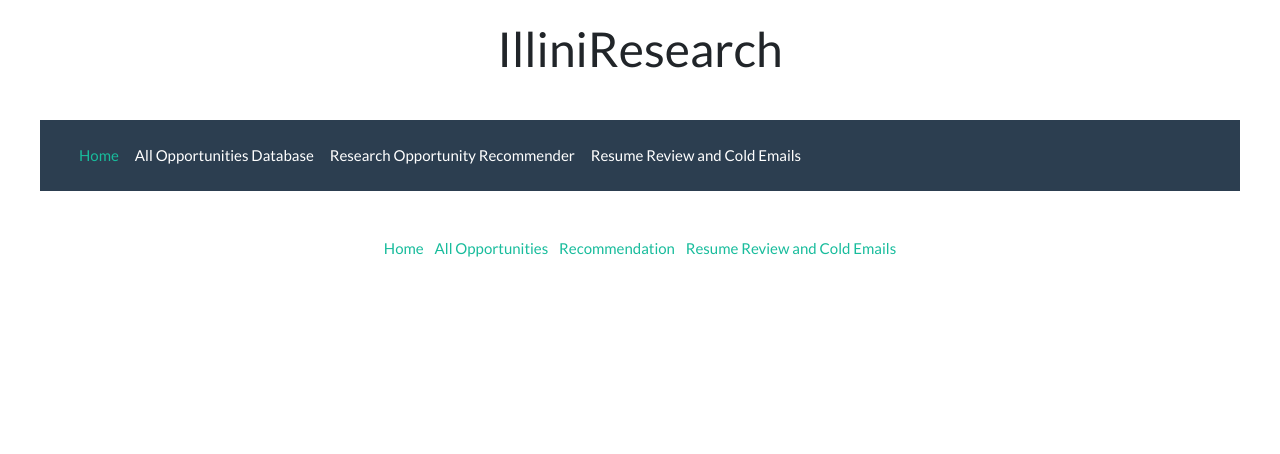
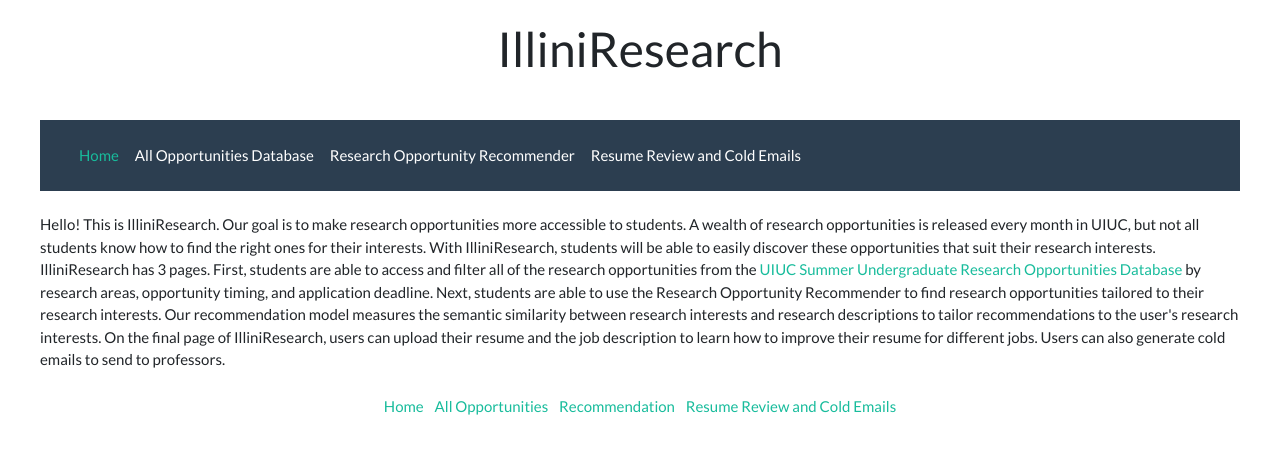
Before and after one commit to CS196Illinois/FA24-Group8, a Flask app: page /index.html in a window 1280 px wide. Shown: the top 454 px of the page. Run offline with Flask 3, Linux system fonts and the light colour scheme; some libraries are stand-ins or nearby versions.

Commit message:
Update index.html

```diff
--- a/templates/index.html
+++ b/templates/index.html
@@ -3,6 +3,11 @@
 {% block linkdownload %}class = "active"{% endblock %}
 {% block content %}
 <div id = "intro">
-
+    Hello! This is IlliniResearch. Our goal is to make research opportunities more accessible to students.
+    A wealth of research opportunities is released every month in UIUC, but not all students know how to find the right ones for their interests. With IlliniResearch, students will be able to easily discover these opportunities that suit their research interests.
+    IlliniResearch has 3 pages.
+    First, students are able to access and filter all of the research opportunities from the <a href="https://researchops.web.illinois.edu/?page=">UIUC Summer Undergraduate Research Opportunities Database</a> by research areas, opportunity timing, and application deadline.
+    Next, students are able to use the Research Opportunity Recommender to find research opportunities tailored to their research interests. Our recommendation model measures the semantic similarity between research interests and research descriptions to tailor recommendations to the user's research interests.
+    On the final page of IlliniResearch, users can upload their resume and the job description to learn how to improve their resume for different jobs. Users can also generate cold emails to send to professors.
 </div>
 {% endblock %}
```
